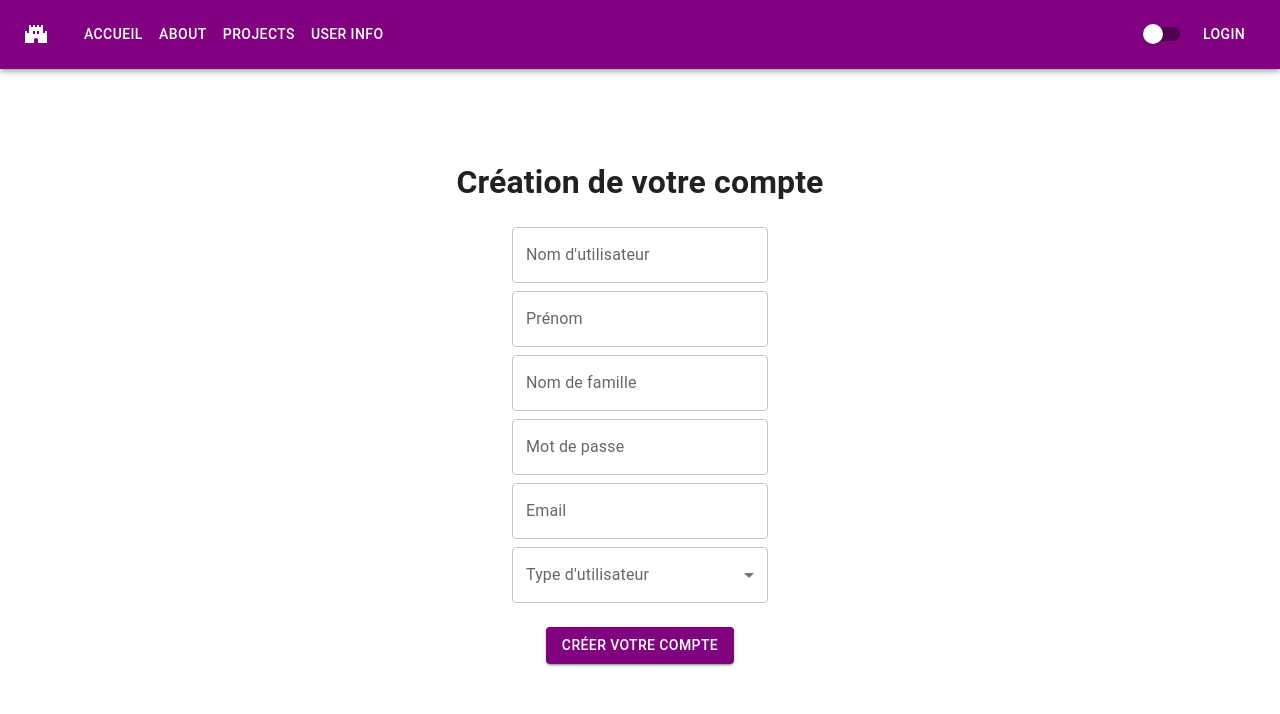
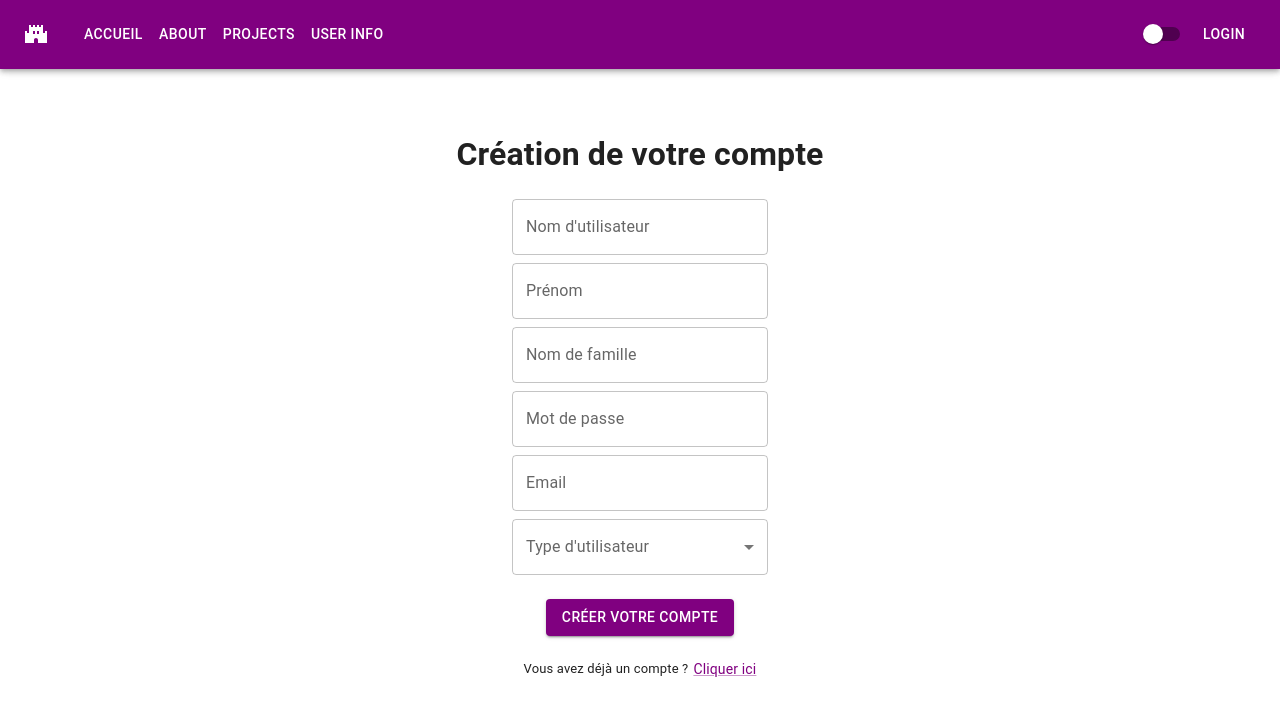
Before and after one commit to IUT-Blagnac/sae-5-1-01-phase4-cafe-noisette, a React (Create React App) app in the folder sae-front/: page /login/createAccount in a window 1280 px wide. Shown: the top 714 px of the page. Built offline with nearby package versions, Linux system fonts and the light colour scheme.

Commit message:
add return text link to login page from addCompte

```diff
--- a/sae-front/src/pages/CreateAccount.tsx
+++ b/sae-front/src/pages/CreateAccount.tsx
@@ -3,6 +3,7 @@ import { useNavigate } from "react-router-dom";
 import Button from "@mui/material/Button";
 import TextField from "@mui/material/TextField";
 import MenuItem from "@mui/material/MenuItem";
+import Link from "@mui/material/Link";
 
 function CreateAccount() {
   const [username, setUsername] = useState("");
@@ -127,6 +128,14 @@ function CreateAccount() {
       </TextField>
       {error && <p style={{ color: 'red' }}>{error}</p>}
       <Button variant="contained" onClick={handleSubmit}>Créer votre compte</Button>
+
+      <div style={{ display: "flex", alignItems: "center", marginTop: 10 }}>
+        <p style={{ fontSize: 13, marginRight: 5 }}>Vous avez déjà un compte ?</p>
+        <Link variant="body2" onClick={() => navigate('/login')}>
+          Cliquer ici
+        </Link>
+      </div>
+
     </div>
   );
 }
```
